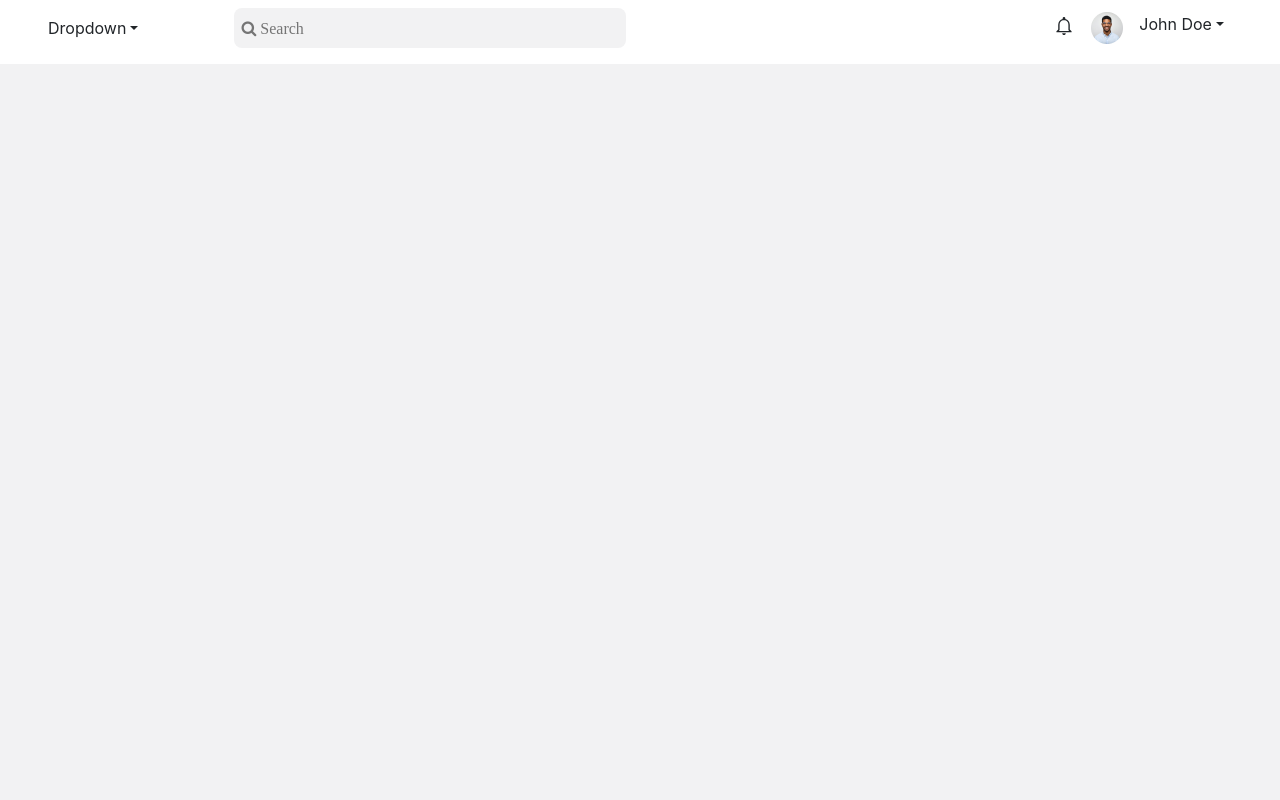
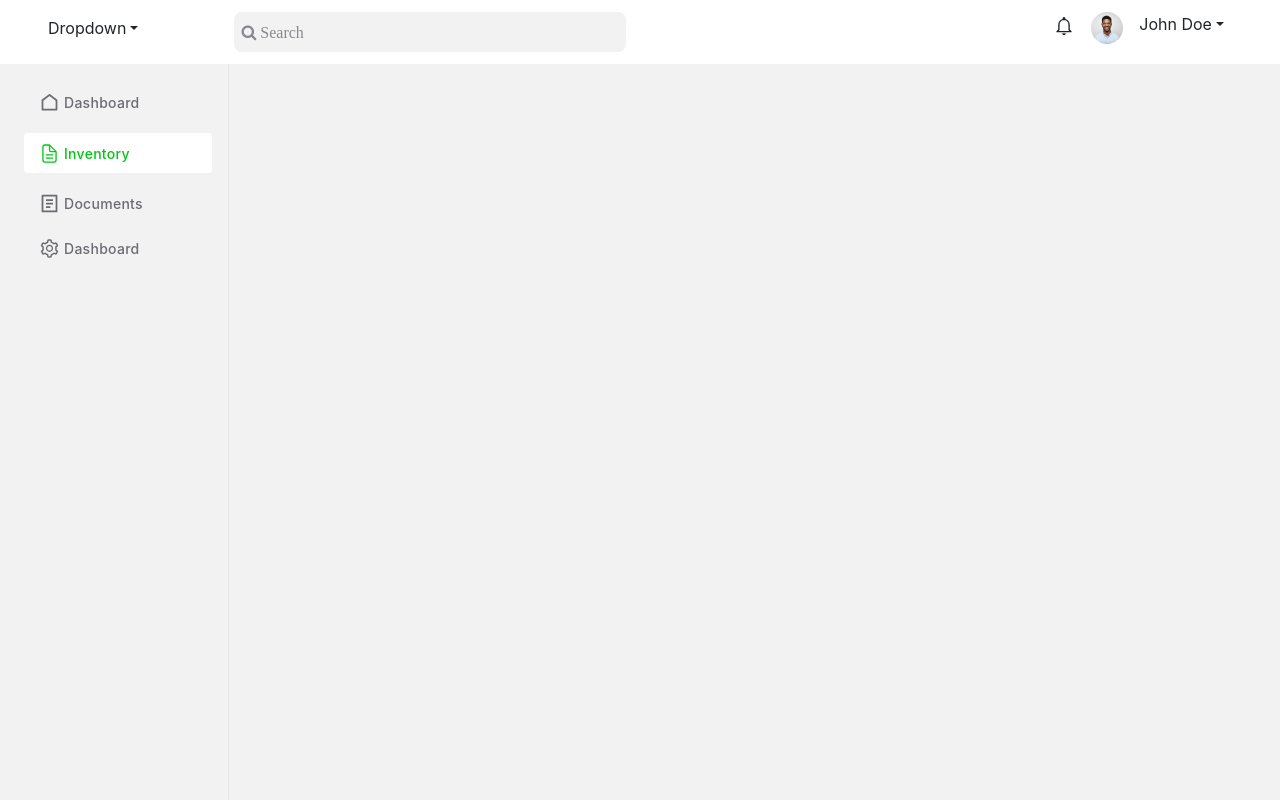
Before and after one commit to Protik111/Frontend_Task, a React (Create React App) app: page / in a window 1280 px wide. Shown: the top 800 px of the page. Built offline with nearby package versions, Linux system fonts and the light colour scheme.

Commit message:
sidebar added

```diff
--- a/src/components/Navbar.jsx
+++ b/src/components/Navbar.jsx
@@ -12,7 +12,7 @@ const Navbar = () => {
                         Dropdown
                     </p>
                 </div>
-                <div className={`${styles.links} px-5 ms-5`}>
+                <div className={`${styles.links} px-5 ms-5 pt-1`}>
                     <input className={styles.search} placeholder="&#61442; Search" type="search" name="search" id="search" />
                 </div>
             </div>
--- /dev/null
+++ b/src/components/Sidebar.jsx
@@ -0,0 +1,25 @@
+import React from 'react';
+import styles from '../styles/Sidebar.module.css';
+import { RiHomeLine, RiFileList2Line } from 'react-icons/ri';
+import { IoDocumentTextOutline } from 'react-icons/io5';
+import { AiOutlineSetting } from 'react-icons/ai';
+import SidebarItem from './SidebarItem';
+
+
+const Sidebar = () => {
+    return (
+        <div className={`${styles.lists} px-4`}>
+            <div className="mt-4">
+                <SidebarItem title={"Dashboard"} icon={<RiHomeLine size={21}></RiHomeLine>}></SidebarItem>
+                <SidebarItem title={"Inventory"} icon={<IoDocumentTextOutline size={21}></IoDocumentTextOutline>} active></SidebarItem>
+                <SidebarItem title={"Documents"} icon={<RiFileList2Line size={21}></RiFileList2Line>}></SidebarItem>
+                <SidebarItem title={"Dashboard"} icon={<AiOutlineSetting size={21}></AiOutlineSetting>}></SidebarItem>
+            </div>
+            <div className="ms-3">
+                <div style={{ borderLeft: '1px solid #E5E5E6', height: '1146px' }}></div>
+            </div>
+        </div>
+    );
+};
+
+export default Sidebar;
--- /dev/null
+++ b/src/components/SidebarItem.jsx
@@ -0,0 +1,12 @@
+import React from 'react';
+import styles from '../styles/SidebarItem.module.css';
+
+const SidebarItem = ({ title, icon, active }) => {
+    return (
+        <>
+            <p className={`${styles.item} d-flex align-items-center py-1 ${active ? styles.active : ''}`}><span className="pe-1">{icon}</span>{title}</p>
+        </>
+    );
+};
+
+export default SidebarItem;
--- a/src/pages/Home.js
+++ b/src/pages/Home.js
@@ -1,11 +1,17 @@
 import React from 'react';
 import Navbar from '../components/Navbar';
+import Sidebar from '../components/Sidebar';
 import styles from '../styles/Home.module.css';
 
 const Home = () => {
     return (
         <div className={`${styles.home} container-fluid p-0`}>
             <Navbar></Navbar>
+            <div className="row">
+                <div className="col-md-2">
+                    <Sidebar></Sidebar>
+                </div>
+            </div>
         </div>
     );
 };
--- a/src/styles/Navbar.module.css
+++ b/src/styles/Navbar.module.css
@@ -29,6 +29,10 @@
     vertical-align: top;
     display: inline-block !important;
     padding-left: 5px;
+    font-size: 16px;
+    color: #88898E;
+    font-weight: 400;
+    font-style: Inter;
 }
 
 .search:focus {
--- /dev/null
+++ b/src/styles/Sidebar.module.css
@@ -0,0 +1,3 @@
+.lists {
+    display: flex;
+}
--- /dev/null
+++ b/src/styles/SidebarItem.module.css
@@ -0,0 +1,18 @@
+.item {
+    font-family: Inter;
+    font-size: 14px;
+    font-weight: 500;
+    line-height: 17px;
+    letter-spacing: 0.02em;
+    text-align: left;
+    color: #6B6C72;
+    padding-left: 15px;
+}
+.active{
+    background-color: #FFFFFF;
+    color: #00C614;
+    width: 188px;
+    height: 40px;
+    border-radius: 4px;
+    /* padding-left: 10px; */
+}
```
